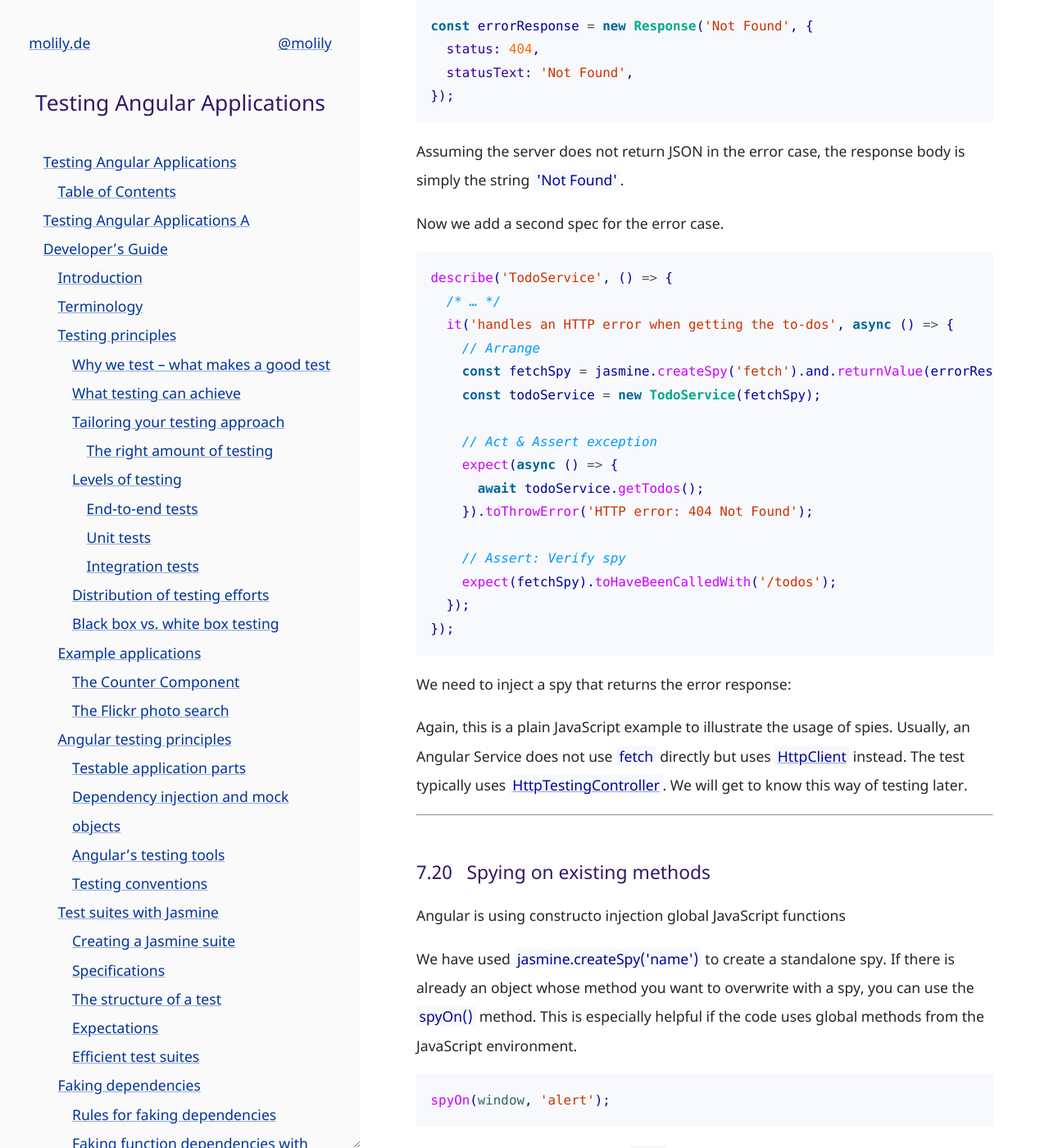
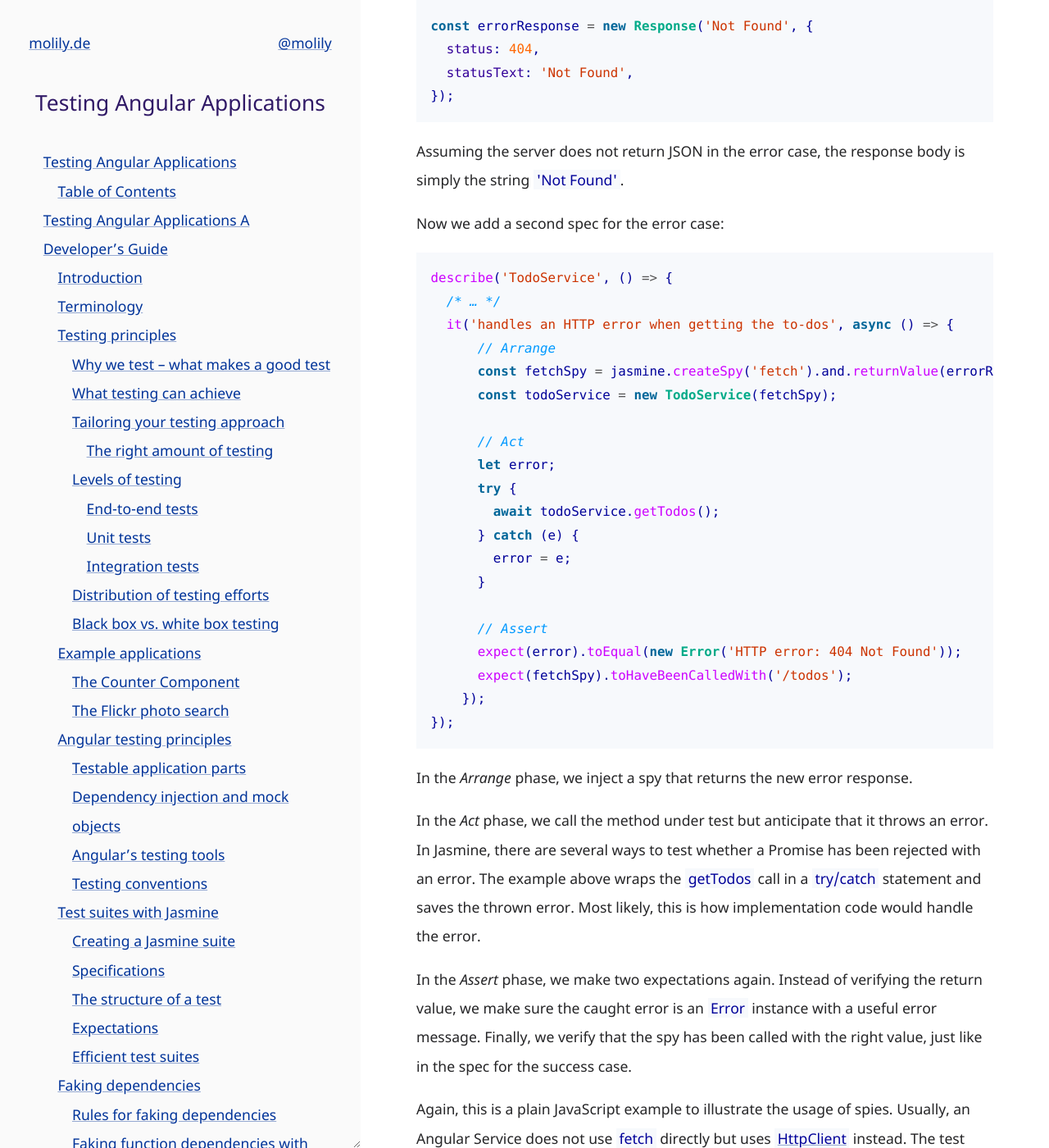
Before and after one commit to molily/molily.de, a Jekyll site: the page built from _posts/2019-02-03-testing-angular-applications.md, in a window 1280 px wide and 1400 px high, scrolled down 35595 px. Shown: the whole window at 82% size. Built offline with Jekyll 4.4.1, drawn with Linux system fonts in a browser that asks for light colours; some of the changed text lies outside the part shown.

Commit message:
writey shmitey

````diff
--- a/_posts/2019-02-03-testing-angular-applications.md
+++ b/_posts/2019-02-03-testing-angular-applications.md
@@ -731,8 +731,8 @@
     const actualTodos = await todoService.getTodos();
 
     // Assert
+    expect(actualTodos).toEqual(todos);
     expect(fetchSpy).toHaveBeenCalledWith('/todos');
-    expect(actualTodos).toEqual(todos);
   });
 });
 ```
@@ -797,8 +797,8 @@
 
 ```typescript
 // Assert
+expect(actualTodos).toEqual(todos);
 expect(fetchSpy).toHaveBeenCalledWith('/todos');
-expect(actualTodos).toEqual(todos);
 ```
 
 First, we verify the return value. We compare the actual data (`actualTodos`) with the fake data the spy has returned (`todos`). If they are equal, we have proven that `getTodos` parsed the response as JSON and returned the result. (Since there is no other way `getTodos` could access the fake data, we can also deduce that the spy has been called at all.)
@@ -830,28 +830,36 @@
 
 Assuming the server does not return JSON in the error case, the response body is simply the string `'Not Found'`.
 
-Now we add a second spec for the error case.
+Now we add a second spec for the error case:
 
 ```typescript
 describe('TodoService', () => {
   /* … */
   it('handles an HTTP error when getting the to-dos', async () => {
-    // Arrange
-    const fetchSpy = jasmine.createSpy('fetch').and.returnValue(errorResponse);
-    const todoService = new TodoService(fetchSpy);
-
-    // Act & Assert exception
-    expect(async () => {
-      await todoService.getTodos();
-    }).toThrowError('HTTP error: 404 Not Found');
-
-    // Assert: Verify spy
-    expect(fetchSpy).toHaveBeenCalledWith('/todos');
-  });
-});
-```
-
- We need to inject a spy that returns the error response:
+      // Arrange
+      const fetchSpy = jasmine.createSpy('fetch').and.returnValue(errorResponse);
+      const todoService = new TodoService(fetchSpy);
+
+      // Act
+      let error;
+      try {
+        await todoService.getTodos();
+      } catch (e) {
+        error = e;
+      }
+
+      // Assert
+      expect(error).toEqual(new Error('HTTP error: 404 Not Found'));
+      expect(fetchSpy).toHaveBeenCalledWith('/todos');
+    });
+});
+```
+
+In the *Arrange* phase, we inject a spy that returns the new error response.
+
+In the *Act* phase, we call the method under test but anticipate that it throws an error. In Jasmine, there are several ways to test whether a Promise has been rejected with an error. The example above wraps the `getTodos` call in a `try/catch` statement and saves the thrown error. Most likely, this is how implementation code would handle the error.
+
+In the *Assert* phase, we make two expectations again. Instead of verifying the return value, we make sure the caught error is an `Error` instance with a useful error message. Finally, we verify that the spy has been called with the right value, just like in the spec for the success case.
 
 Again, this is a plain JavaScript example to illustrate the usage of spies. Usually, an Angular Service does not use `fetch` directly but uses [`HttpClient`](https://angular.io/guide/http) instead. The test typically uses [`HttpTestingController`](https://angular.io/guide/http#testing-http-requests). We will get to know this way of testing later.
 
````
